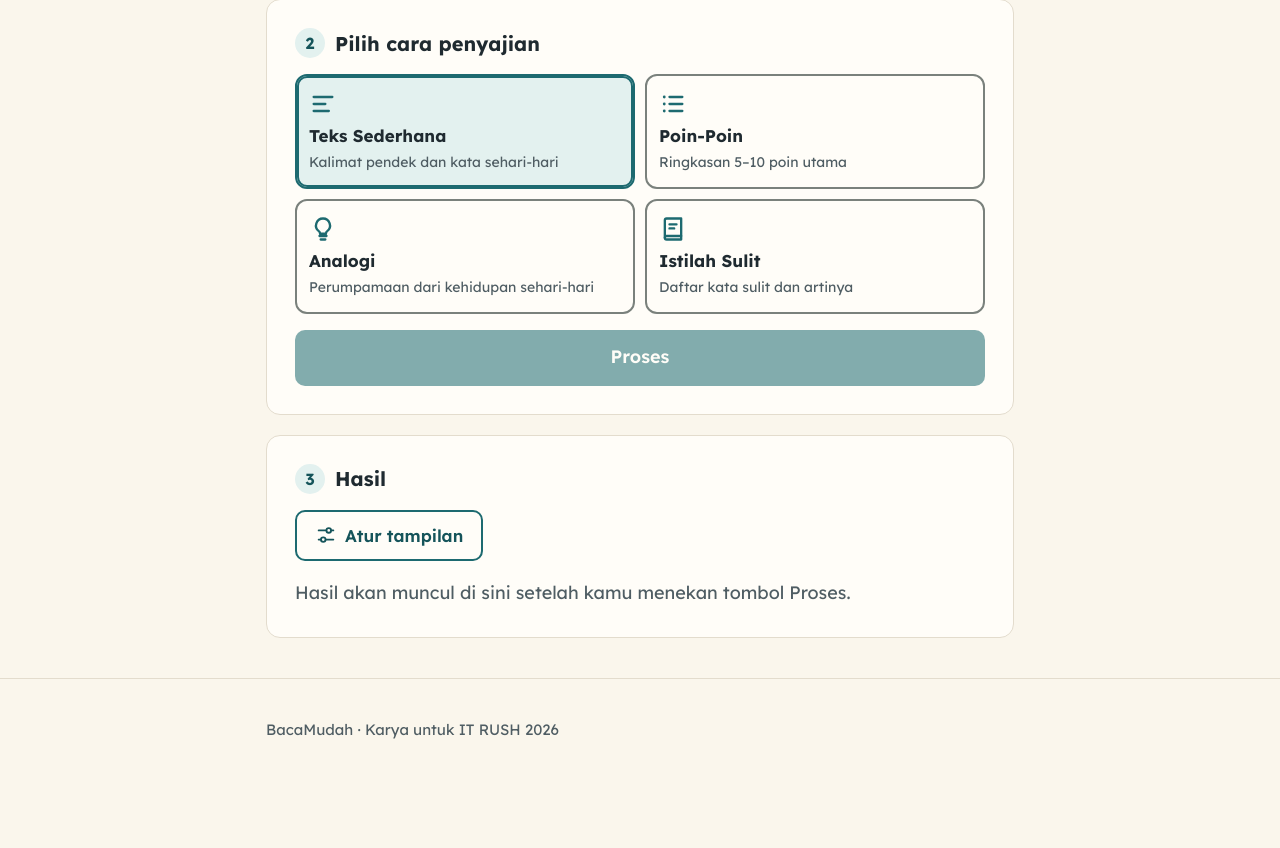
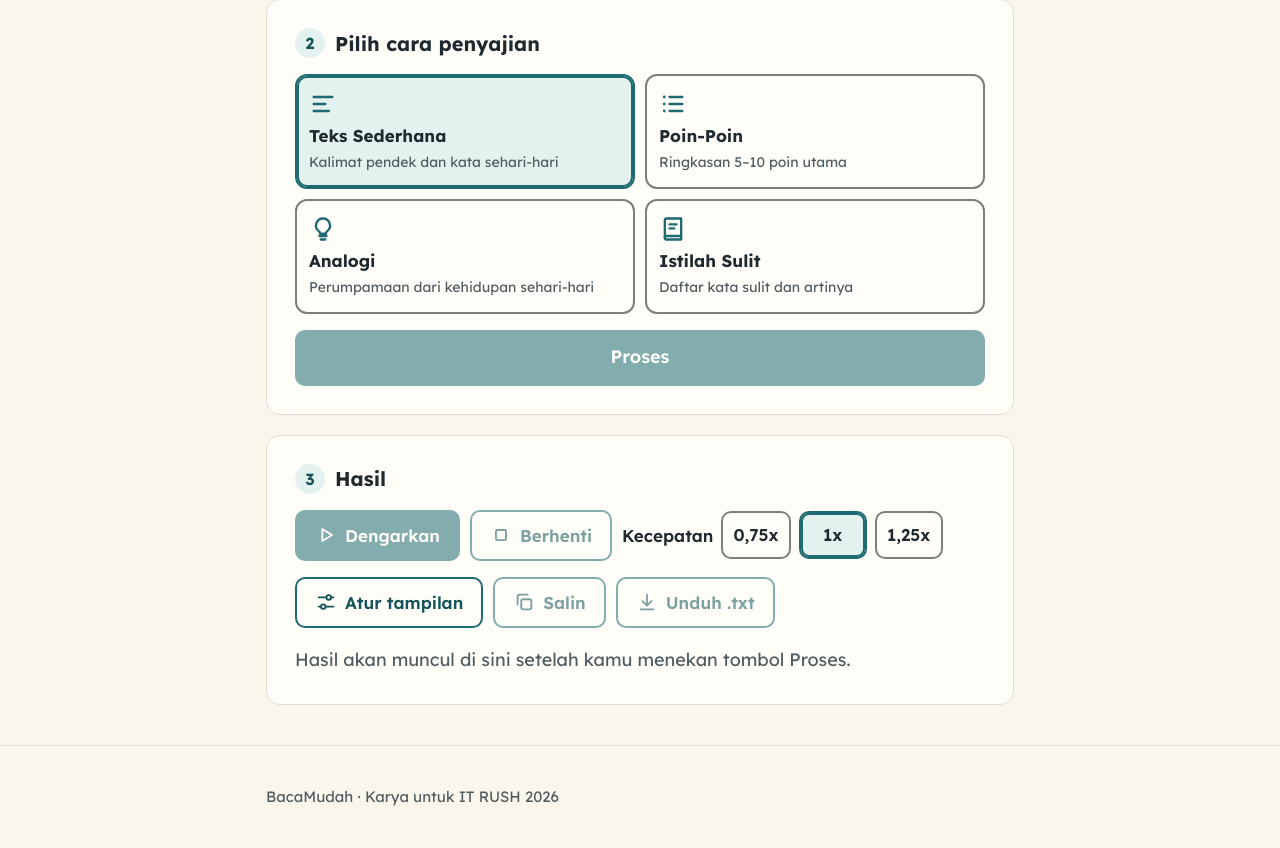
Before and after one commit to Bimm-Boo/bacamudah, a Flask app: page / in a window 1280 px wide. Shown: the part 815-1663 px from the top of the page. Before the commit the page ends 1554 px from the top, so only its background shows below. Run offline with Flask 3, Linux system fonts and the light colour scheme.

Commit message:
Tahap 3: baca nyaring dengan sorot kalimat, salin, dan unduh
- Baca nyaring memakai Web Speech API (suara id-ID): Dengarkan, Jeda, Lanjut,
  Berhenti, dan kecepatan 0,75x / 1x / 1,25x
- Kalimat yang sedang dibacakan disorot dan digulir ke layar bila perlu
- Hasil dipecah per kalimat; kalimat panjang dibacakan per bagian agar suara
  online di Chrome desktop tidak terputus
- Jeda dibuat tanpa speechSynthesis.pause() agar berfungsi di Chrome Android
- Browser tanpa dukungan: kontrol disembunyikan dan muncul keterangan singkat
- Tombol Salin (clipboard) dan Unduh .txt untuk hasil

Co-Authored-By: Claude Fable 5.2 <noreply@anthropic.com>

```diff
--- a/static/css/style.css
+++ b/static/css/style.css
@@ -44,6 +44,8 @@
   --success-soft: #e6f2e7;
   --ruler-bg: rgba(255, 213, 79, 0.3);
   --ruler-border: #a8690f;
+  --highlight-bg: #ffe08a;    /* sorot kalimat saat dibacakan */
+  --highlight-text: #1f2a30;
 
   --radius: 14px;
   --font-system: system-ui, -apple-system, "Segoe UI", Roboto, "Helvetica Neue", Arial, sans-serif;
@@ -75,6 +77,8 @@ html[data-theme="kuning"] {
   --success-soft: #e0edc8;
   --ruler-bg: rgba(127, 200, 214, 0.24);
   --ruler-border: #1d6a70;
+  --highlight-bg: #b5e2df;
+  --highlight-text: #262210;
 }
 
 html[data-theme="biru"] {
@@ -96,6 +100,8 @@ html[data-theme="biru"] {
   --success-soft: #dcefe2;
   --ruler-bg: rgba(255, 213, 79, 0.35);
   --ruler-border: #8f5f0c;
+  --highlight-bg: #ffe08a;
+  --highlight-text: #15273a;
 }
 
 html[data-theme="gelap"] {
@@ -118,6 +124,8 @@ html[data-theme="gelap"] {
   --success-soft: #24402b;
   --ruler-bg: rgba(255, 224, 130, 0.09);
   --ruler-border: #ffd54f;
+  --highlight-bg: #ffd866;
+  --highlight-text: #1b242d;
 }
 
 /* ===== Pilihan font dan jarak huruf ===== */
@@ -144,6 +152,10 @@ html[data-spacing="sangat"] {
 *::before,
 *::after {
   box-sizing: border-box;
+}
+
+[hidden] {
+  display: none !important;
 }
 
 body {
@@ -667,6 +679,50 @@ input[type="file"]::file-selector-button {
   color: var(--muted);
 }
 
+/* ===== Baca nyaring ===== */
+/* Ikon tombol utama berganti: putar saat diam atau dijeda, jeda saat membaca */
+.tts-play .icon-pause,
+.tts-play[data-state="playing"] .icon-play {
+  display: none;
+}
+
+.tts-play[data-state="playing"] .icon-pause {
+  display: block;
+}
+
+.rate-field {
+  display: flex;
+  flex: 1 1 100%;
+  flex-wrap: wrap;
+  align-items: center;
+  gap: 8px;
+  font-weight: 600;
+}
+
+/* Di layar sempit, label "Kecepatan" di baris sendiri agar ketiga pilihan muat sejajar */
+#tts-rate-label {
+  flex-basis: 100%;
+}
+
+.rate-field .choice {
+  min-width: 68px;
+}
+
+#tts-note {
+  margin: -6px 0 16px;
+}
+
+/* Kalimat yang sedang dibacakan: warna latar + garis bawah (tidak hanya mengandalkan warna) */
+.sentence.is-speaking {
+  padding: 0.1em 0;
+  border-bottom: 2px solid var(--primary);
+  border-radius: 4px;
+  background: var(--highlight-bg);
+  color: var(--highlight-text);
+  -webkit-box-decoration-break: clone;
+  box-decoration-break: clone;
+}
+
 /* ===== Penggaris baca: pita sorot yang mengikuti kursor atau sentuhan ===== */
 .reading-ruler {
   display: none;
@@ -771,6 +827,15 @@ html[data-ruler="on"] .reading-ruler {
     padding: 20px;
   }
 
+  /* Pilihan kecepatan sebaris dengan tombol Dengarkan dan Berhenti */
+  .rate-field {
+    flex: 0 1 auto;
+  }
+
+  #tts-rate-label {
+    flex-basis: auto;
+  }
+
   /* Dua penggeser (ukuran dan jarak baris) berdampingan */
   .setting-pair {
     display: grid;
--- a/static/js/app.js
+++ b/static/js/app.js
@@ -1,4 +1,4 @@
-// BacaMudah: input materi, unggah PDF, dan proses AI.
+// BacaMudah: input materi, unggah PDF, proses AI, serta salin dan unduh hasil.
 (function () {
   "use strict";
 
@@ -20,9 +20,13 @@
   const resultErrorText = document.getElementById("result-error-text");
   const retryButton = document.getElementById("retry-btn");
   const resultOutput = document.getElementById("result-output");
+  const copyButton = document.getElementById("copy-btn");
+  const downloadButton = document.getElementById("download-btn");
 
   const maxChars = Number(textInput.dataset.maxChars);
   let isProcessing = false;
+  let lastResult = ""; // teks hasil terakhir, dipakai tombol Salin dan Unduh
+  let lastMode = "";
 
   function formatNumber(value) {
     return value.toLocaleString("id-ID");
@@ -157,16 +161,29 @@
   }
 
   // ----- Menampilkan hasil AI dengan aman (tanpa innerHTML) -----
+  // Pecah satu baris menjadi kalimat: berakhir di . ! ? yang diikuti spasi.
+  // Titik di dalam angka (misalnya 15.000) tidak memotong kalimat.
+  function splitSentences(line) {
+    return line.match(/\S.*?(?:[.!?]+["”’')\]]*(?=\s|$)|$)/g) || [line];
+  }
+
+  // Tiap kalimat dibungkus <span class="sentence"> agar bisa disorot saat dibacakan.
   function createLine(tagName, line, useLabel) {
     const element = document.createElement(tagName);
-    const match = useLabel ? line.match(/^([^:]{1,60}):\s+(.+)$/) : null;
-    if (match) {
-      const label = document.createElement("strong");
-      label.textContent = match[1] + ":";
-      element.append(label, " " + match[2]);
-    } else {
-      element.textContent = line;
-    }
+    splitSentences(line).forEach(function (sentence, index) {
+      const span = document.createElement("span");
+      span.className = "sentence";
+      const match = useLabel && index === 0 ? sentence.match(/^([^:]{1,60}):\s+(.+)$/) : null;
+      if (match) {
+        const label = document.createElement("strong");
+        label.textContent = match[1] + ":";
+        span.append(label, " " + match[2]);
+      } else {
+        span.textContent = sentence;
+      }
+      if (index > 0) element.append(" ");
+      element.append(span);
+    });
     return element;
   }
 
@@ -221,6 +238,7 @@
     if (!text || isProcessing) return;
 
     setProcessing(true);
+    document.dispatchEvent(new CustomEvent("bacamudah:processing")); // tts.js berhenti membaca
     resultError.hidden = true;
     showLoading();
     resultHeading.scrollIntoView({ behavior: "smooth", block: "start" });
@@ -232,6 +250,11 @@
         body: JSON.stringify({ text: text, mode: mode }),
       });
       renderResult(data.result, mode);
+      lastResult = data.result;
+      lastMode = mode;
+      copyButton.disabled = false;
+      downloadButton.disabled = false;
+      document.dispatchEvent(new CustomEvent("bacamudah:result")); // tts.js menyiapkan kalimat baru
       resultStatus.textContent = "Hasil sudah siap.";
       resultHeading.focus({ preventScroll: true });
     } catch (error) {
@@ -242,6 +265,30 @@
     } finally {
       setProcessing(false);
     }
+  }
+
+  // ----- Salin dan unduh hasil -----
+  async function copyResult() {
+    try {
+      await navigator.clipboard.writeText(lastResult);
+      resultStatus.textContent = "Hasil sudah disalin.";
+    } catch (error) {
+      resultStatus.textContent = "Tidak bisa menyalin otomatis. Blok teks hasilnya, lalu salin secara manual.";
+    }
+  }
+
+  function downloadResult() {
+    // Baris baru gaya Windows (CRLF) agar rapi juga saat dibuka di Notepad.
+    const content = lastResult.replace(/\n/g, "\r\n") + "\r\n";
+    const url = URL.createObjectURL(new Blob([content], { type: "text/plain;charset=utf-8" }));
+    const link = document.createElement("a");
+    link.href = url;
+    link.download = "bacamudah-" + lastMode + ".txt";
+    document.body.append(link);
+    link.click();
+    link.remove();
+    setTimeout(function () { URL.revokeObjectURL(url); }, 1000);
+    resultStatus.textContent = "File .txt sedang diunduh.";
   }
 
   // ----- Pasang semua event -----
@@ -257,6 +304,8 @@
   });
   processButton.addEventListener("click", processText);
   retryButton.addEventListener("click", processText);
+  copyButton.addEventListener("click", copyResult);
+  downloadButton.addEventListener("click", downloadResult);
 
   updateInputState();
 })();
--- /dev/null
+++ b/static/js/tts.js
@@ -0,0 +1,215 @@
+// BacaMudah: baca nyaring dengan Web Speech API, sambil menyorot kalimat yang dibacakan.
+(function () {
+  "use strict";
+
+  const LANG = "id-ID";
+  // Tiap ucapan dibuat pendek. Suara online di Chrome desktop bisa terputus
+  // jika satu ucapan berlangsung lebih dari sekitar 15 detik.
+  const MAX_CHUNK_CHARS = 130;
+  const RESTART_DELAY_MS = 80; // jeda singkat setelah cancel() sebelum mulai bicara lagi
+  const PLAY_LABELS = { idle: "Dengarkan", playing: "Jeda", paused: "Lanjut" };
+
+  const controls = document.getElementById("tts-controls");
+  const note = document.getElementById("tts-note");
+  const playButton = document.getElementById("tts-play");
+  const playLabel = document.getElementById("tts-play-label");
+  const stopButton = document.getElementById("tts-stop");
+  const resultOutput = document.getElementById("result-output");
+
+  function showNote(text) {
+    note.textContent = text;
+    note.hidden = false;
+  }
+
+  function hideNote() {
+    note.hidden = true;
+    note.textContent = "";
+  }
+
+  // Browser tanpa Web Speech API: kontrol tetap tersembunyi, cukup beri keterangan.
+  if (!("speechSynthesis" in window) || !("SpeechSynthesisUtterance" in window)) {
+    showNote("Browser ini belum mendukung baca nyaring. Coba pakai Chrome.");
+    return;
+  }
+
+  const synth = window.speechSynthesis;
+  let queue = []; // daftar { element: <span kalimat>, text: teks yang diucapkan }
+  let position = 0; // indeks ucapan yang sedang atau akan dibacakan
+  let state = "idle"; // "idle" | "playing" | "paused"
+  let token = 0; // naik tiap kali bacaan dimulai/dihentikan, untuk mengabaikan event ucapan lama
+  let currentUtterance = null; // disimpan agar tidak dibuang browser sebelum selesai
+  let highlighted = null;
+
+  // ----- Menyiapkan teks -----
+  // Gabungkan potongan kecil menjadi bagian yang panjangnya tidak melebihi batas.
+  function packPieces(pieces, maxChars) {
+    const chunks = [];
+    let current = "";
+    pieces.forEach(function (piece) {
+      if (current && (current + piece).length > maxChars) {
+        chunks.push(current);
+        current = "";
+      }
+      current += piece;
+    });
+    if (current) chunks.push(current);
+    return chunks;
+  }
+
+  // Kalimat panjang dipotong di tanda koma; jika masih terlalu panjang, dipotong per kata.
+  function splitLongText(text) {
+    if (text.length <= MAX_CHUNK_CHARS) return [text];
+    const clauses = packPieces(text.match(/[^,;]+[,;]*\s*/g) || [text], MAX_CHUNK_CHARS);
+    return clauses
+      .flatMap(function (clause) {
+        return clause.length > MAX_CHUNK_CHARS
+          ? packPieces(clause.match(/\S+\s*/g), MAX_CHUNK_CHARS)
+          : [clause];
+      })
+      .map(function (chunk) { return chunk.trim(); });
+  }
+
+  function buildQueue() {
+    queue = [];
+    resultOutput.querySelectorAll(".sentence").forEach(function (element) {
+      splitLongText(element.textContent.trim()).forEach(function (text) {
+        queue.push({ element: element, text: text });
+      });
+    });
+  }
+
+  // ----- Suara -----
+  // Cari suara bahasa Indonesia; utamakan suara bawaan perangkat (tidak butuh internet).
+  // Android menulis kode bahasa sebagai "id_ID", jadi garis bawah disamakan dulu.
+  function findIndonesianVoice() {
+    const voices = synth.getVoices().filter(function (voice) {
+      return voice.lang.replace("_", "-").toLowerCase().startsWith("id");
+    });
+    return voices.find(function (voice) { return voice.localService; }) || voices[0] || null;
+  }
+
+  function getRate() {
+    return Number(document.querySelector('input[name="tts-rate"]:checked').value);
+  }
+
+  // ----- Tampilan -----
+  function setState(nextState) {
+    state = nextState;
+    playButton.dataset.state = state;
+    playLabel.textContent = PLAY_LABELS[state];
+    stopButton.disabled = state === "idle";
+  }
+
+  function highlight(element) {
+    if (highlighted === element) return;
+    if (highlighted) highlighted.classList.remove("is-speaking");
+    highlighted = element;
+    if (!element) return;
+
+    element.classList.add("is-speaking");
+    // Gulir hanya jika kalimatnya berada di luar layar.
+    const rect = element.getBoundingClientRect();
+    if (rect.top < 0 || rect.bottom > window.innerHeight) {
+      const reduceMotion = window.matchMedia("(prefers-reduced-motion: reduce)").matches;
+      element.scrollIntoView({ block: "center", behavior: reduceMotion ? "auto" : "smooth" });
+    }
+  }
+
+  // ----- Kendali bacaan -----
+  function speakCurrent() {
+    token += 1;
+    const myToken = token;
+    const item = queue[position];
+    const voice = findIndonesianVoice();
+
+    const utterance = new SpeechSynthesisUtterance(item.text);
+    utterance.lang = LANG;
+    if (voice) utterance.voice = voice;
+    utterance.rate = getRate();
+    utterance.onend = function () {
+      if (myToken !== token) return; // sudah dijeda, dihentikan, atau diulang
+      position += 1;
+      if (position < queue.length) speakCurrent();
+      else stop();
+    };
+    utterance.onerror = function () {
+      if (myToken !== token) return;
+      stop();
+      showNote("Baca nyaring gagal diputar. Periksa koneksi internet, atau coba pakai Chrome.");
+    };
+
+    currentUtterance = utterance;
+    highlight(item.element);
+    setState("playing");
+    synth.speak(utterance);
+  }
+
+  // Jeda dibuat dengan menghentikan ucapan dan mengingat posisinya, lalu "Lanjut"
+  // mengulang dari awal kalimat itu. Cara ini lebih andal daripada
+  // speechSynthesis.pause(), yang tidak berfungsi di Chrome Android.
+  function pause() {
+    token += 1;
+    synth.cancel();
+    setState("paused");
+  }
+
+  function stop() {
+    token += 1;
+    synth.cancel();
+    currentUtterance = null;
+    position = 0;
+    highlight(null);
+    setState("idle");
+  }
+
+  function handlePlayClick() {
+    if (state === "playing") {
+      pause();
+      return;
+    }
+    if (state === "idle") {
+      position = 0;
+      // Daftar suara kosong berarti belum dimuat (umum di Android), jadi tidak dianggap masalah.
+      if (synth.getVoices().length > 0 && !findIndonesianVoice()) {
+        showNote("Suara bahasa Indonesia tidak ditemukan di perangkat ini, jadi pelafalannya mungkin kurang pas. Coba pakai Chrome.");
+      } else {
+        hideNote();
+      }
+    }
+    if (synth.speaking || synth.pending) synth.cancel(); // bersihkan sisa ucapan lama
+    speakCurrent();
+  }
+
+  // Kecepatan baru langsung berlaku: kalimat yang sedang dibaca diulang dengan kecepatan itu.
+  function handleRateChange() {
+    if (state !== "playing") return;
+    token += 1;
+    const myToken = token;
+    synth.cancel();
+    setTimeout(function () {
+      if (myToken === token) speakCurrent();
+    }, RESTART_DELAY_MS);
+  }
+
+  function handleNewResult() {
+    stop();
+    hideNote();
+    buildQueue();
+    playButton.disabled = queue.length === 0;
+  }
+
+  // ----- Pasang semua event -----
+  playButton.addEventListener("click", handlePlayClick);
+  stopButton.addEventListener("click", stop);
+  controls.addEventListener("change", function (event) {
+    if (event.target.name === "tts-rate") handleRateChange();
+  });
+  document.addEventListener("bacamudah:processing", stop); // dikirim app.js saat proses dimulai
+  document.addEventListener("bacamudah:result", handleNewResult); // dikirim app.js saat hasil baru tampil
+  window.addEventListener("pagehide", function () { synth.cancel(); });
+
+  synth.cancel(); // hentikan sisa bacaan dari kunjungan sebelumnya
+  synth.getVoices(); // memicu pemuatan daftar suara (di Chrome dimuat belakangan)
+  setState("idle");
+  controls.hidden = false;
+})();
--- a/templates/index.html
+++ b/templates/index.html
@@ -72,11 +72,39 @@
 <section class="card" aria-labelledby="judul-hasil">
   <h2 id="judul-hasil" tabindex="-1"><span class="step">3</span> Hasil</h2>
 
+  {# Kontrol baca nyaring: tersembunyi sampai tts.js memastikan browser mendukungnya. #}
+  <div id="tts-controls" class="toolbar" role="group" aria-label="Baca nyaring" hidden>
+    <button type="button" id="tts-play" class="btn btn-primary tts-play" data-state="idle" disabled>
+      <svg class="icon icon-play" viewBox="0 0 24 24" aria-hidden="true"><path d="M8 5.5v13l10.5-6.5z"/></svg>
+      <svg class="icon icon-pause" viewBox="0 0 24 24" aria-hidden="true"><path d="M8.5 5.5v13M15.5 5.5v13"/></svg>
+      <span id="tts-play-label">Dengarkan</span>
+    </button>
+    <button type="button" id="tts-stop" class="btn btn-secondary" disabled>
+      <svg class="icon" viewBox="0 0 24 24" aria-hidden="true"><rect x="6.5" y="6.5" width="11" height="11" rx="1.5"/></svg>
+      Berhenti
+    </button>
+    <div class="rate-field" role="radiogroup" aria-labelledby="tts-rate-label">
+      <span id="tts-rate-label">Kecepatan</span>
+      <label class="choice"><input type="radio" name="tts-rate" value="0.75">0,75x</label>
+      <label class="choice"><input type="radio" name="tts-rate" value="1" checked>1x</label>
+      <label class="choice"><input type="radio" name="tts-rate" value="1.25">1,25x</label>
+    </div>
+  </div>
+  <p id="tts-note" class="hint" role="status" hidden></p>
+
   <div class="toolbar">
     <button type="button" id="settings-toggle" class="btn btn-secondary"
             aria-expanded="false" aria-controls="settings-panel">
       <svg class="icon" viewBox="0 0 24 24" aria-hidden="true"><path d="M4 7h8M18 7h2M4 17h2M12 17h8"/><circle cx="15" cy="7" r="2.5"/><circle cx="9" cy="17" r="2.5"/></svg>
       Atur tampilan
+    </button>
+    <button type="button" id="copy-btn" class="btn btn-secondary" disabled>
+      <svg class="icon" viewBox="0 0 24 24" aria-hidden="true"><rect x="9" y="9" width="11" height="11" rx="2"/><path d="M5 15V6a2 2 0 0 1 2-2h9"/></svg>
+      Salin
+    </button>
+    <button type="button" id="download-btn" class="btn btn-secondary" disabled>
+      <svg class="icon" viewBox="0 0 24 24" aria-hidden="true"><path d="M12 4v11M7 11l5 5 5-5M5 20h14"/></svg>
+      Unduh .txt
     </button>
   </div>
 
@@ -154,4 +182,5 @@
 
 {% block scripts %}
 <script src="{{ url_for('static', filename='js/app.js') }}" defer></script>
+<script src="{{ url_for('static', filename='js/tts.js') }}" defer></script>
 {% endblock %}
```
